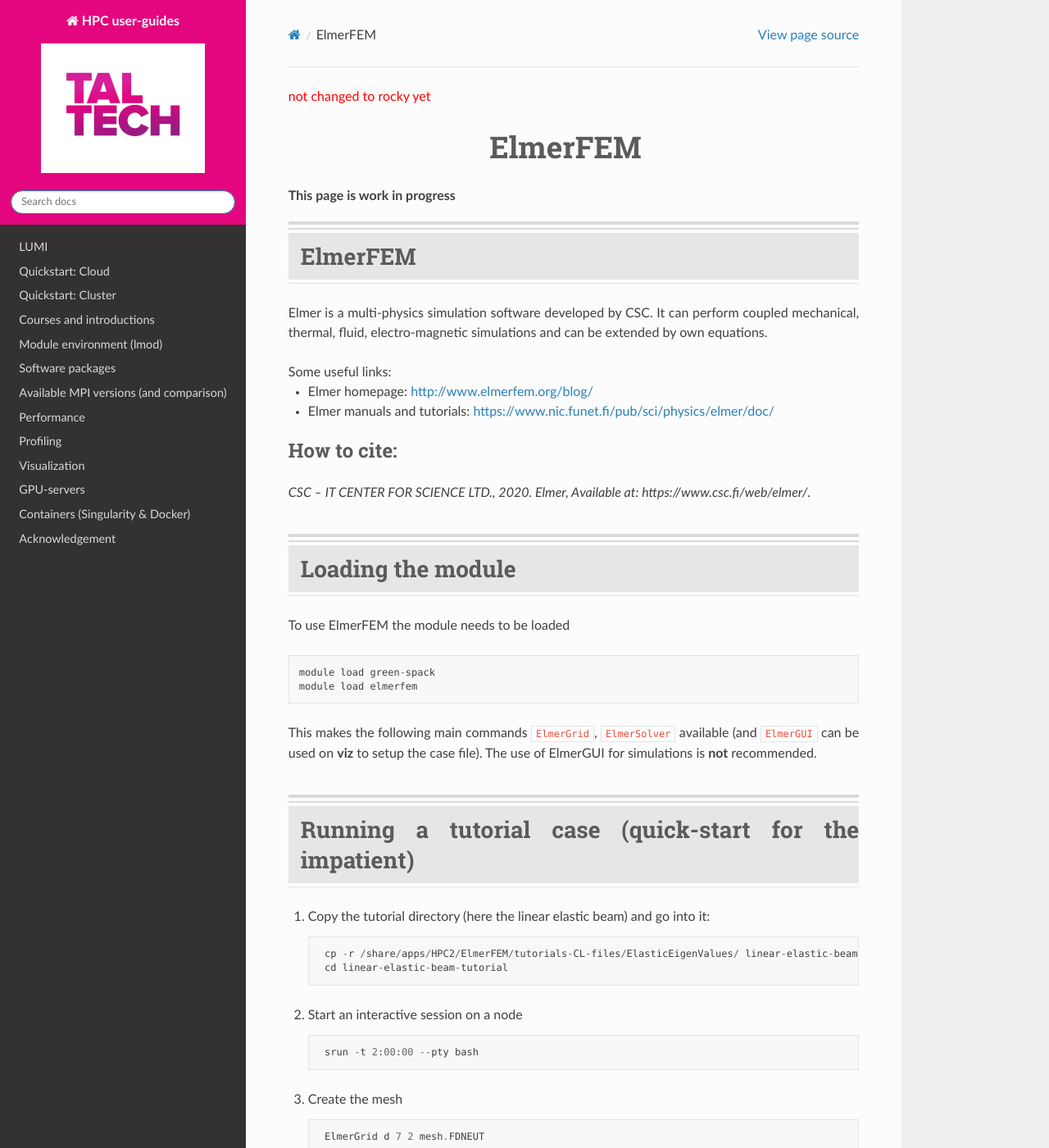
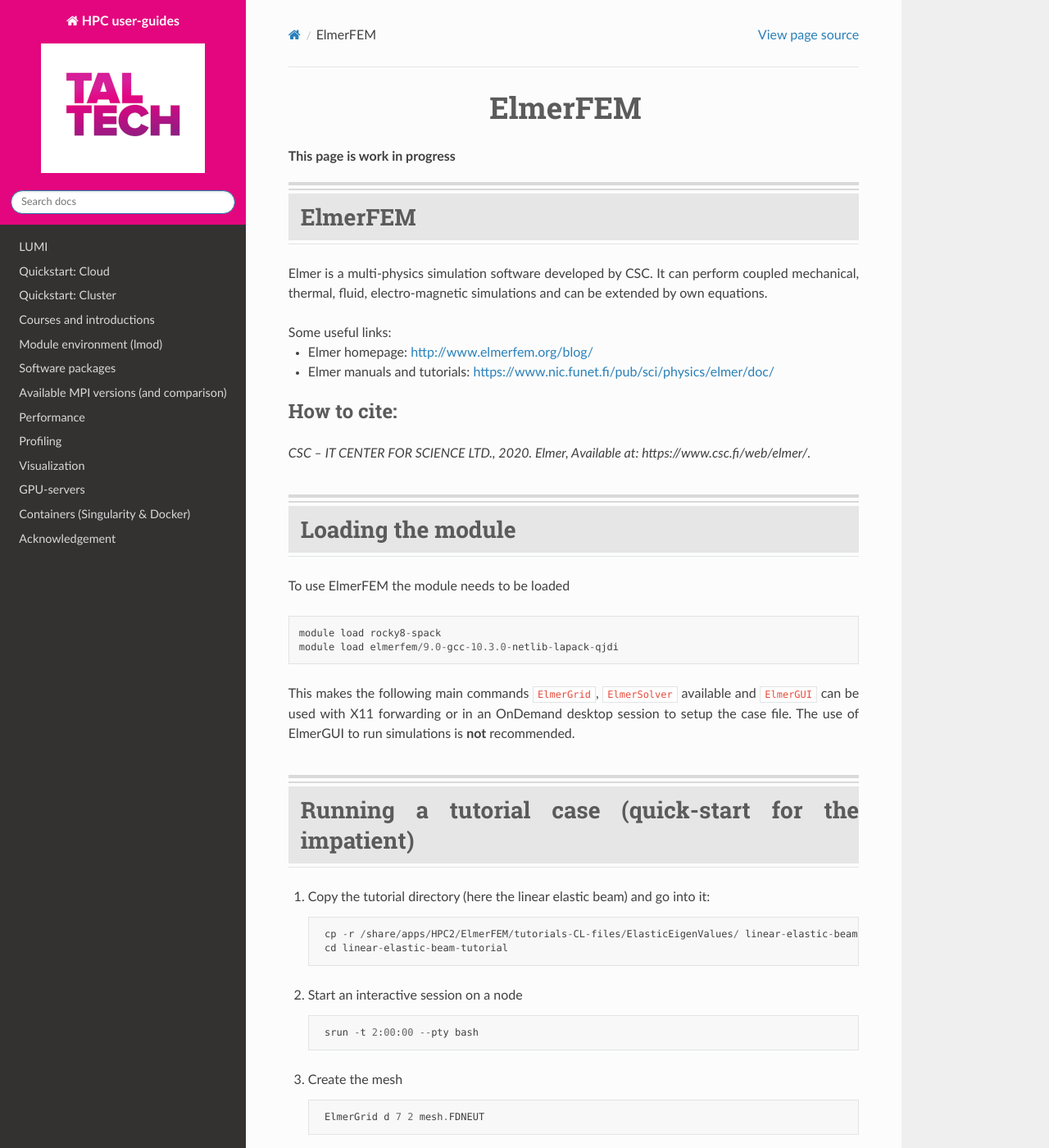
Before and after one commit to TalTech-HPC-Centre/user-guides-source, a Sphinx documentation site: the page built from docs/engineering/elmerfem.md, in a window 1280 px wide and 1400 px high. Shown: the whole window at 82% size. Built offline with Sphinx 7.4.7 and the Read the Docs theme 2.0.0, drawn with Linux system fonts in a browser that asks for light colours; some of the changed text lies outside the part shown.

Commit message:
modified:   engineering/elmerfem.md

```diff
--- a/docs/engineering/elmerfem.md
+++ b/docs/engineering/elmerfem.md
@@ -1,4 +1,3 @@
-<span style="color:red">not changed to rocky yet</span>
 
 # ElmerFEM
 
@@ -37,10 +36,10 @@
 
 To use ElmerFEM the module needs to be loaded
 
-	module load green-spack
-	module load elmerfem
+	module load rocky8-spack
+	module load elmerfem/9.0-gcc-10.3.0-netlib-lapack-qjdi
 
-This makes the following main commands `ElmerGrid`, `ElmerSolver` available (and `ElmerGUI` can be used on **viz** to setup the case file). The use of ElmerGUI for simulations is **not** recommended.
+This makes the following main commands `ElmerGrid`, `ElmerSolver` available and `ElmerGUI` can be used with X11 forwarding or in an OnDemand desktop session to setup the case file. The use of ElmerGUI to run simulations is **not** recommended.
 
 <br>
 <br>
@@ -109,7 +108,7 @@
 		srun ElmerSolver
 	or create batch file and submit using sbatch.
 
-7. Postprocessing in ParaView (on **viz**).
+7. Postprocessing in ParaView.
 
 <br>
 <br>
```
